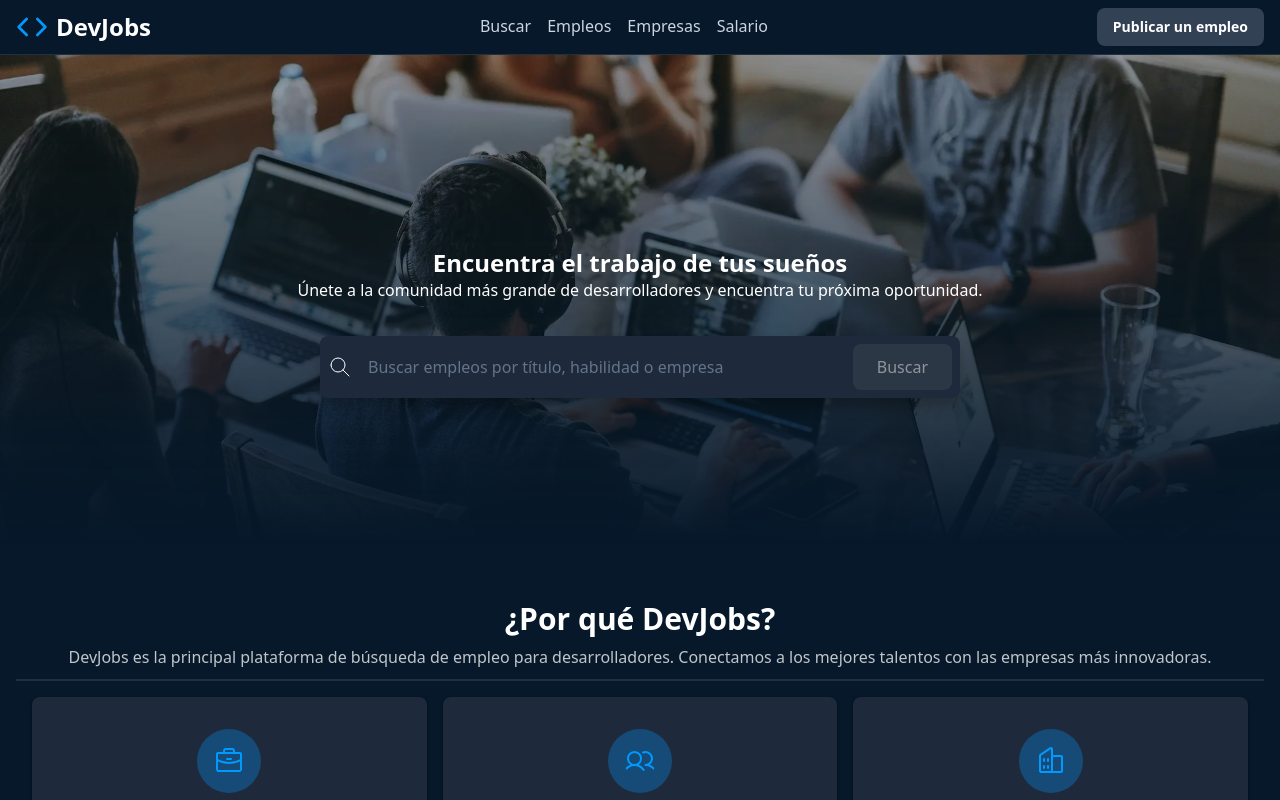
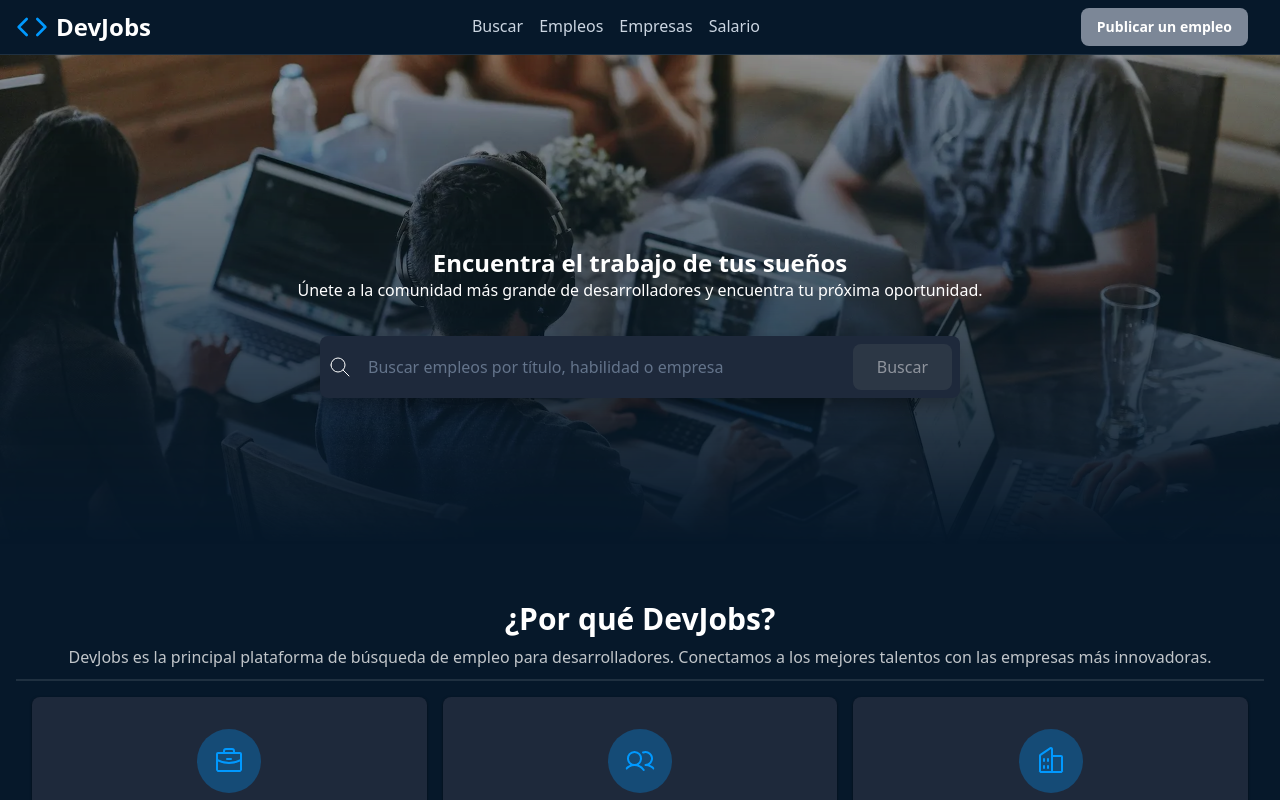
Before and after one commit to XSANTRAX/practicas-react, a React (Vite) app: page /Inicio in a window 1280 px wide. In both pictures the pointer is over the link "Publicar un empleo". Shown: the top 800 px of the page. Built offline with nearby package versions, Linux system fonts and the light colour scheme.

Commit message:
Se implemento los estilos a la pestaña principal

```diff
--- a/src/Componentes/inicio/inicio.css
+++ b/src/Componentes/inicio/inicio.css
@@ -133,6 +133,7 @@ nav {
 
 /* Botones del Header */
 header div a {
+
   padding: 0.5rem 1rem;
   border-radius: 0.5rem;
   background-color: #334155;
@@ -141,7 +142,13 @@ header div a {
   font-size: 0.875rem;
   font-weight: 700;
   text-decoration: none;
+  margin-right: 1rem;
   /* TODO */
+
+  &:hover {
+    background-color: #7c8797;
+    outline: none;
+  }
 }
 
 /* Hero */
```
